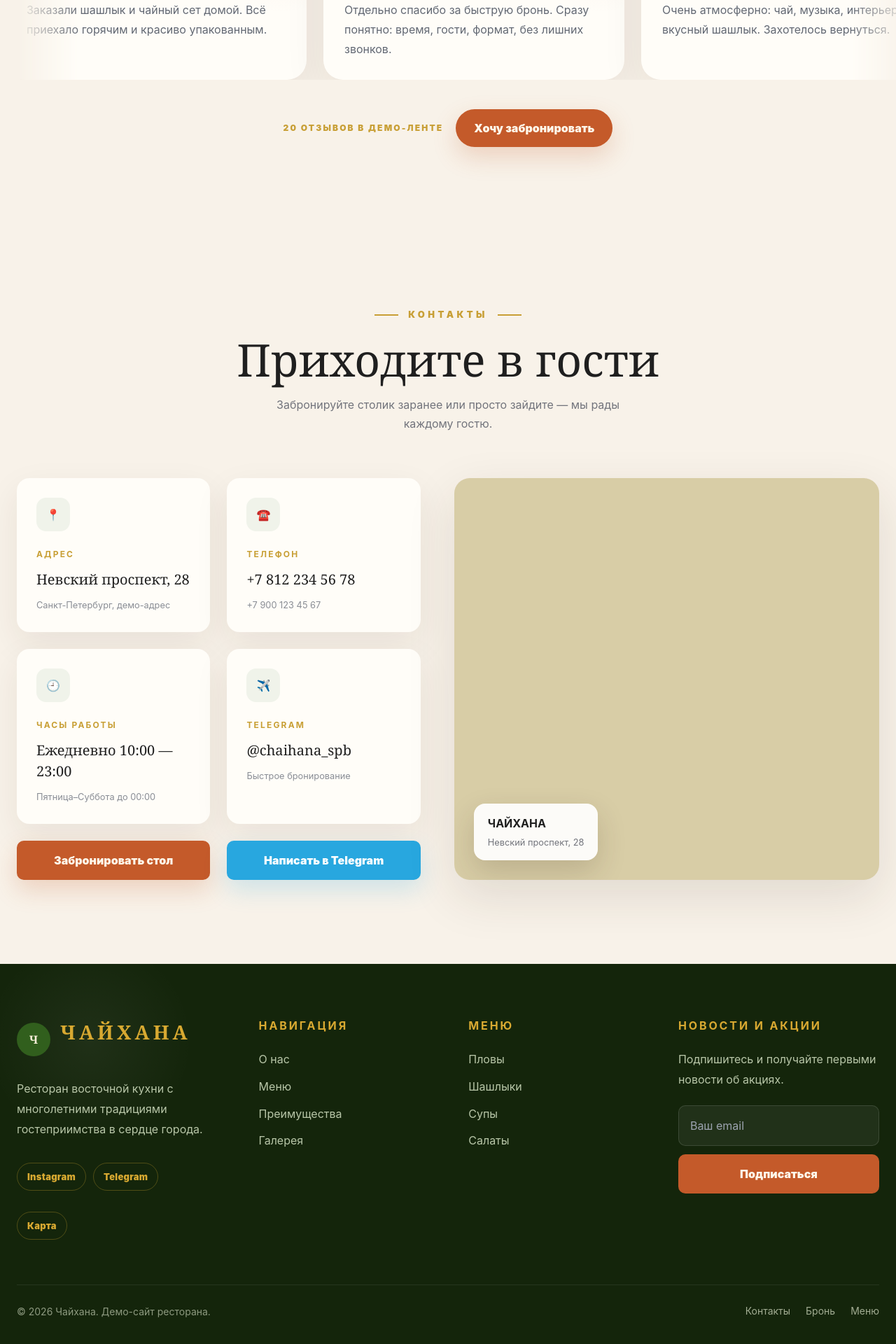
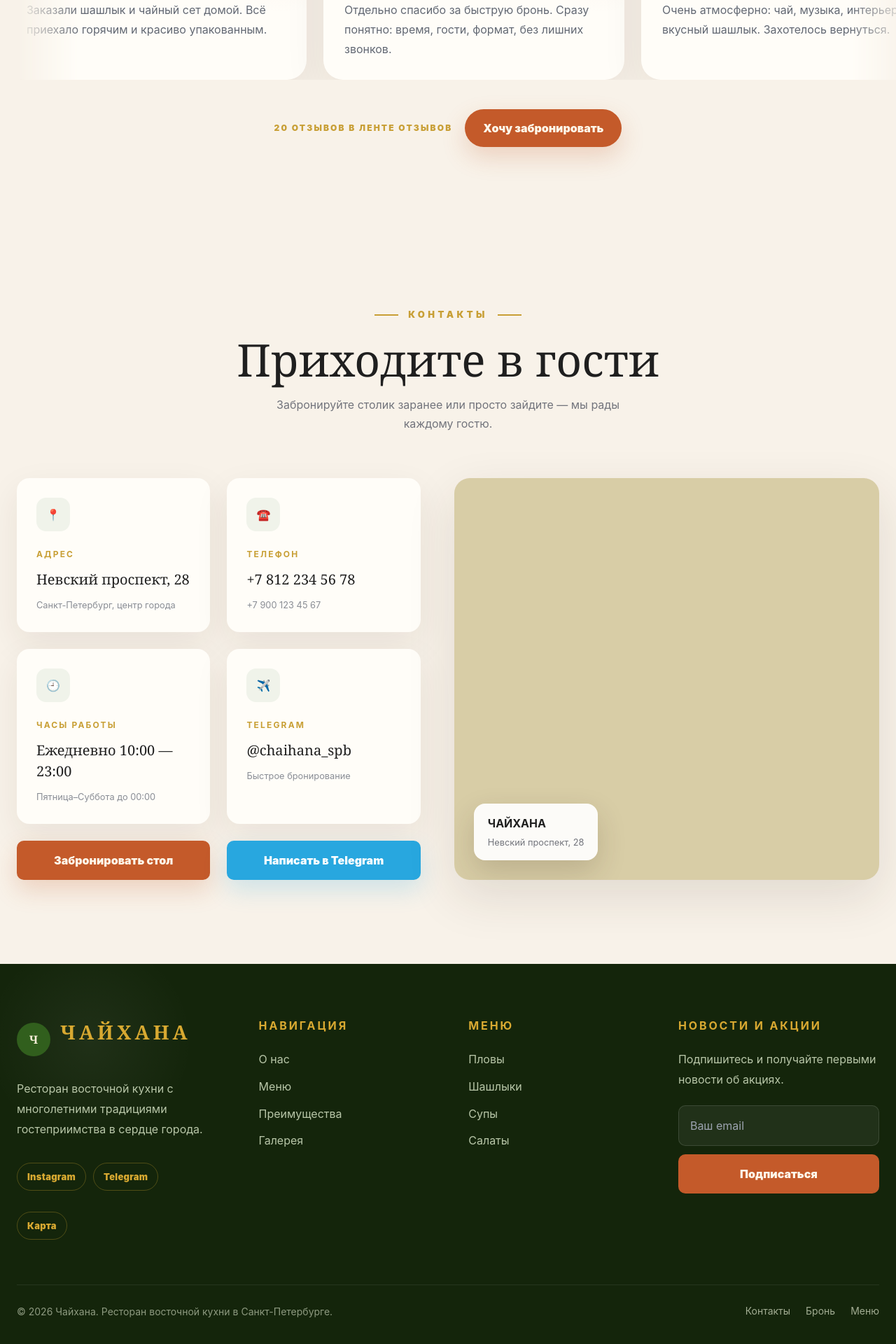
Before and after one commit to kenform/chaikhana-demo, a React (Vite) app: page / in a window 1280 px wide. Shown: the part 9912-11832 px from the top of the page at 70% size. Built offline with nearby package versions, Linux system fonts and the light colour scheme.

Commit message:
Remove demo wording from chaikhana site

```diff
--- a/index.html
+++ b/index.html
@@ -4,7 +4,7 @@
     <meta charset="UTF-8" />
     <link rel="icon" type="image/svg+xml" href="/favicon.svg" />
     <meta name="viewport" content="width=device-width, initial-scale=1.0" />
-    <title>chaikhana-demo</title>
+    <title>Чайхана — ресторан восточной кухни</title>
   </head>
   <body>
     <div id="root"></div>
--- a/src/App.tsx
+++ b/src/App.tsx
@@ -500,7 +500,7 @@ function App() {
             </div>
           </div>
           <div className="reviews-cta">
-            <span>20 отзывов в демо-ленте</span>
+            <span>20 отзывов в ленте отзывов</span>
             <a href="#booking">Хочу забронировать</a>
           </div>
         </div>
@@ -513,7 +513,7 @@ function App() {
           <p className="section-subtitle">Забронируйте столик заранее или просто зайдите — мы рады каждому гостю.</p>
           <div className="contacts-grid">
             <div className="contact-cards">
-              <article><span>📍</span><b>Адрес</b><p>Невский проспект, 28</p><small>Санкт-Петербург, демо-адрес</small></article>
+              <article><span>📍</span><b>Адрес</b><p>Невский проспект, 28</p><small>Санкт-Петербург, центр города</small></article>
               <article><span>☎️</span><b>Телефон</b><p>+7 812 234 56 78</p><small>+7 900 123 45 67</small></article>
               <article><span>🕘</span><b>Часы работы</b><p>Ежедневно 10:00 — 23:00</p><small>Пятница–Суббота до 00:00</small></article>
               <article><span>✈️</span><b>Telegram</b><p>@chaihana_spb</p><small>Быстрое бронирование</small></article>
@@ -521,7 +521,7 @@ function App() {
               <a href="https://t.me/" className="contact-btn telegram">Написать в Telegram</a>
             </div>
             <div className="yandex-map">
-              <iframe title="Яндекс карта: демо-адрес чайханы" src="https://yandex.ru/map-widget/v1/?ll=30.324192%2C59.935965&z=15&mode=search&text=%D0%9D%D0%B5%D0%B2%D1%81%D0%BA%D0%B8%D0%B9%20%D0%BF%D1%80%D0%BE%D1%81%D0%BF%D0%B5%D0%BA%D1%82%2028%20%D0%A1%D0%B0%D0%BD%D0%BA%D1%82-%D0%9F%D0%B5%D1%82%D0%B5%D1%80%D0%B1%D1%83%D1%80%D0%B3" loading="lazy" referrerPolicy="no-referrer-when-downgrade"></iframe>
+              <iframe title="Яндекс карта: центр города чайханы" src="https://yandex.ru/map-widget/v1/?ll=30.324192%2C59.935965&z=15&mode=search&text=%D0%9D%D0%B5%D0%B2%D1%81%D0%BA%D0%B8%D0%B9%20%D0%BF%D1%80%D0%BE%D1%81%D0%BF%D0%B5%D0%BA%D1%82%2028%20%D0%A1%D0%B0%D0%BD%D0%BA%D1%82-%D0%9F%D0%B5%D1%82%D0%B5%D1%80%D0%B1%D1%83%D1%80%D0%B3" loading="lazy" referrerPolicy="no-referrer-when-downgrade"></iframe>
               <div className="map-float-card"><b>ЧАЙХАНА</b><small>Невский проспект, 28</small></div>
             </div>
           </div>
@@ -540,7 +540,7 @@ function App() {
           <div><b>Новости и акции</b><p>Подпишитесь и получайте первыми новости об акциях.</p><input placeholder="Ваш email" /><button>Подписаться</button></div>
         </div>
         <div className="section-inner footer-bottom">
-          <span>© 2026 Чайхана. Демо-сайт ресторана.</span>
+          <span>© 2026 Чайхана. Ресторан восточной кухни в Санкт-Петербурге.</span>
           <div><a href="#contacts">Контакты</a><a href="#booking">Бронь</a><a href="#menu">Меню</a></div>
         </div>
       </footer>
```
Also changed, not shown: 1 other file (tests, documents, lock files or other folders).
